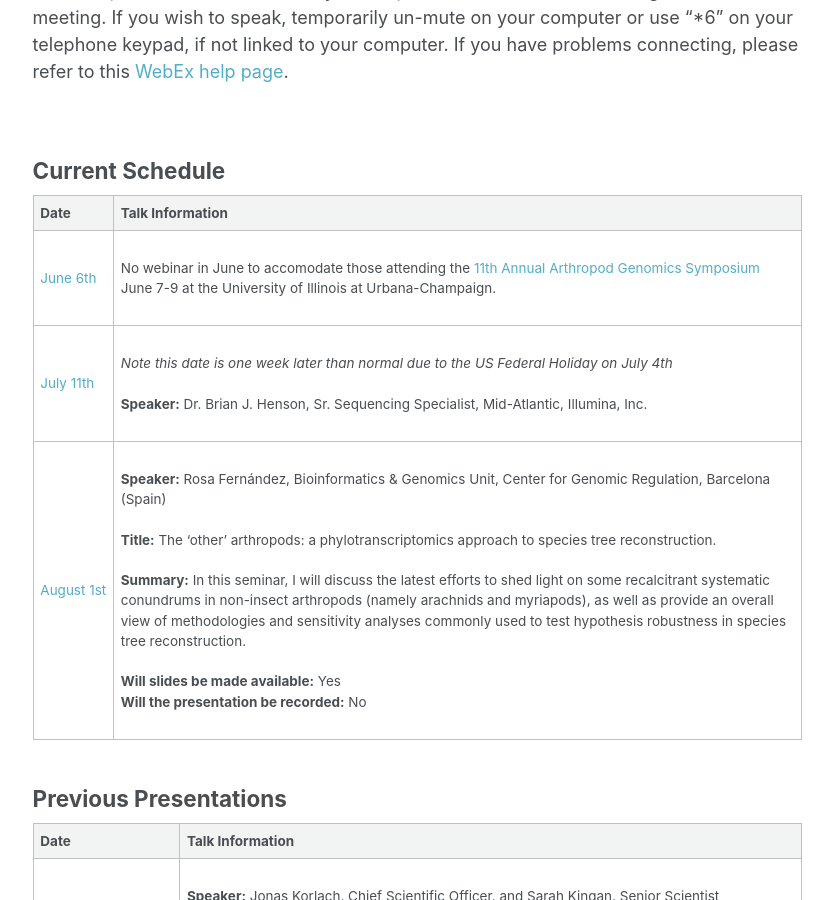
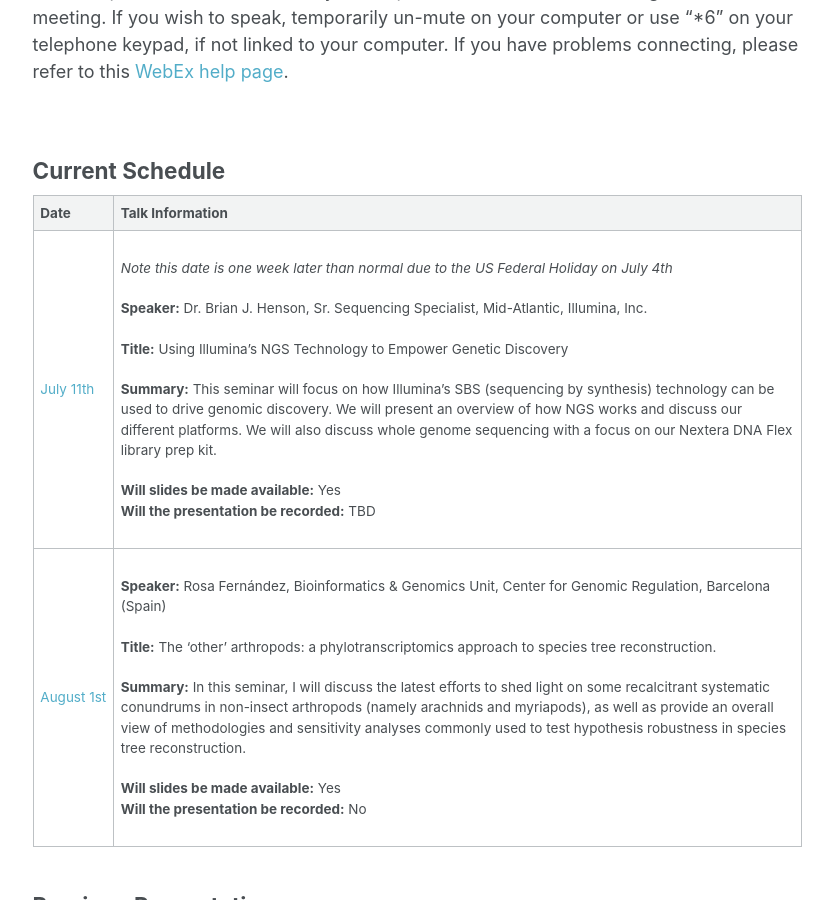
Before and after one commit to i5k/i5k.github.io, a Jekyll site: the page built from _pages/webinar.md, in a window 1280 px wide and 900 px high, scrolled down 1396 px. Shown: the whole window, without its empty margins (249-1082 px from the left). Built offline with Jekyll 4.4.1, drawn with Linux system fonts in a browser that asks for light colours; some of the changed text lies outside the part shown.

Commit message:
added more info to July speaker page

```diff
--- a/_pages/webinar.md
+++ b/_pages/webinar.md
@@ -34,8 +34,7 @@ If you have problems connecting, please refer to this [WebEx help page](https://
 
 | __Date__ | __Talk Information__|
 | ---- | ---- |
-|[June&nbsp;6th](https://www.timeanddate.com/worldclock/fixedtime.html?msg=i5k+webinar&iso=20180606T11&p1=263&ah=1)|<br>No webinar in June to accomodate those attending the [11th Annual Arthropod Genomics Symposium](http://arthropod.igb.illinois.edu/) June 7-9 at the University of Illinois at Urbana-Champaign.<br><br>|
-|[July&nbsp;11th](https://www.timeanddate.com/worldclock/fixedtime.html?msg=i5k+webinar&iso=20180711T11&p1=263&ah=1)|<br>*Note this date is one week later than normal due to the US Federal Holiday on July 4th*<br><br>__Speaker:__ Dr. Brian J. Henson, Sr. Sequencing Specialist, Mid-Atlantic, Illumina, Inc. <br><br>|
+|[July&nbsp;11th](https://www.timeanddate.com/worldclock/fixedtime.html?msg=i5k+webinar&iso=20180711T11&p1=263&ah=1)|<br>*Note this date is one week later than normal due to the US Federal Holiday on July 4th*<br><br>__Speaker:__ Dr. Brian J. Henson, Sr. Sequencing Specialist, Mid-Atlantic, Illumina, Inc. <br><br>__Title:__ Using Illumina’s NGS Technology to Empower Genetic Discovery<br><br>__Summary:__ This seminar will focus on how Illumina’s SBS (sequencing by synthesis) technology can be used to drive genomic discovery. We will present an overview of how NGS works and discuss our different platforms. We will also discuss whole genome sequencing with a focus on our Nextera DNA Flex library prep kit.<br><br>__Will slides be made available:__ Yes<br>__Will the presentation be recorded:__ TBD<br><br>|
 |[August&nbsp;1st](https://www.timeanddate.com/worldclock/fixedtime.html?msg=i5k+webinar&iso=20180801T11&p1=263&ah=1)|<br>__Speaker:__ Rosa Fernández, Bioinformatics & Genomics Unit, Center for Genomic Regulation, Barcelona (Spain)<br><br>__Title:__ The 'other' arthropods: a phylotranscriptomics approach to species tree reconstruction. <br><br>__Summary:__ In this seminar, I will discuss the latest efforts to shed light on some recalcitrant systematic conundrums in non-insect arthropods (namely arachnids and myriapods), as well as provide an overall view of methodologies and sensitivity analyses commonly used to test hypothesis robustness in species tree reconstruction.<br><br>__Will slides be made available:__ Yes<br>__Will the presentation be recorded:__ No<br><br>|
 
 
@@ -66,3 +65,4 @@ If you have problems connecting, please refer to this [WebEx help page](https://
 |March&nbsp;7th,&nbsp;2018|<br>__Speaker:__ Ning Jiang, Professor, Dept. of Horticulture, Michigan State University <br><br>__Title:__ Construction of custom repeat libraries for genome annotation <br><br>__Summary:__ Introduction of background, rationale, and methods for building transposon library prior to gene annotation. <br><br>__[Slides](webinar_slides/i5k_webinar_Jiang-03-07-2018.pdf)__<br>__[Video Recording](https://youtu.be/O05ZzBxqrxw)__<br><br>|
 |April&nbsp;4th&nbsp;2018|<br>__Speaker:__ Carson Holt, Research Associate, USTAR Center for Genetic Discovery, University of Utah <br><br>__Title:__ Automated Genome Annotation and Analysis <br><br>__Summary:__ Introduction to gene prediction and genome annotation methods, organism specific considerations that can affect the annotation process, and a brief example of using automated pipelines such as MAKER for structural and functional annotation of a genome. <br><br>__[Slides](/webinar_slides/i5k_webinar_Maker-04-04-2018.pdf)__<br>__Video recording coming soon__<br><br>|
 |May&nbsp;2nd,&nbsp;2018|<br>__Speaker:__ Ben Busby, Genomic Outreach Coordinator and Bioinformatics Training Lead, NCBI <br><br>__Title:__ NCBI Resources in the Data Science Era! <br><br>__Summary:__ Ben will discuss a number of NCBI databases, submissions, finding, extracting and analyzing data. After a brief introduction, he will work through a use case.  At the end, he will talk about some research projects which use similar workflows that were prototyped in a hackathon setting (one example with a collaborator from i5k).<br><br>__[Slides](/webinar_slides/i5k_webinar_NCBI_05-02-2018.pdf)__<br>__Video recording coming soon__<br><br>|
+|June&nbsp;6th,&nbsp;2018|<br>No webinar in June to accomodate those attending the [11th Annual Arthropod Genomics Symposium](http://arthropod.igb.illinois.edu/) June 7-9 at the University of Illinois at Urbana-Champaign.<br><br>|
```
